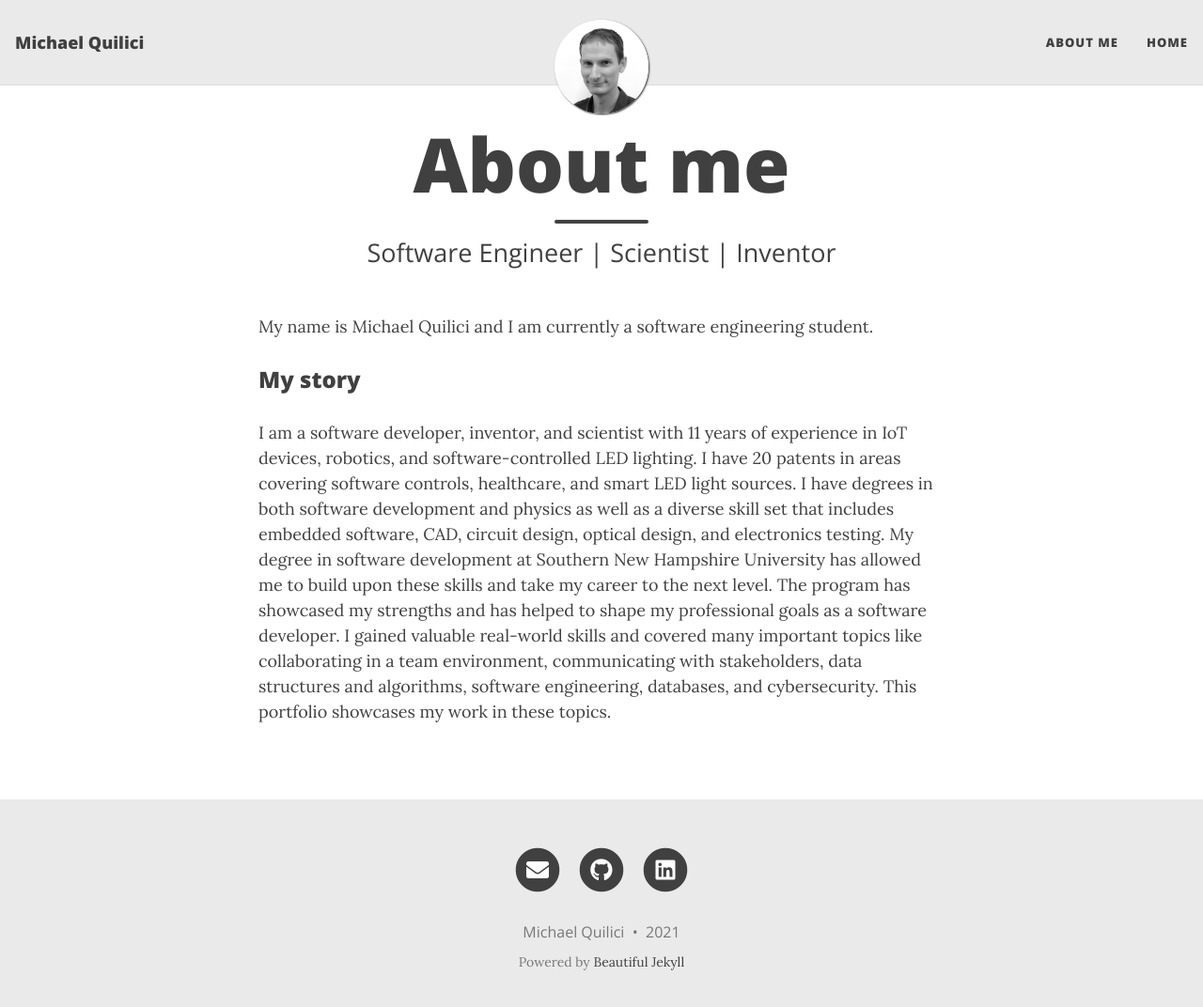
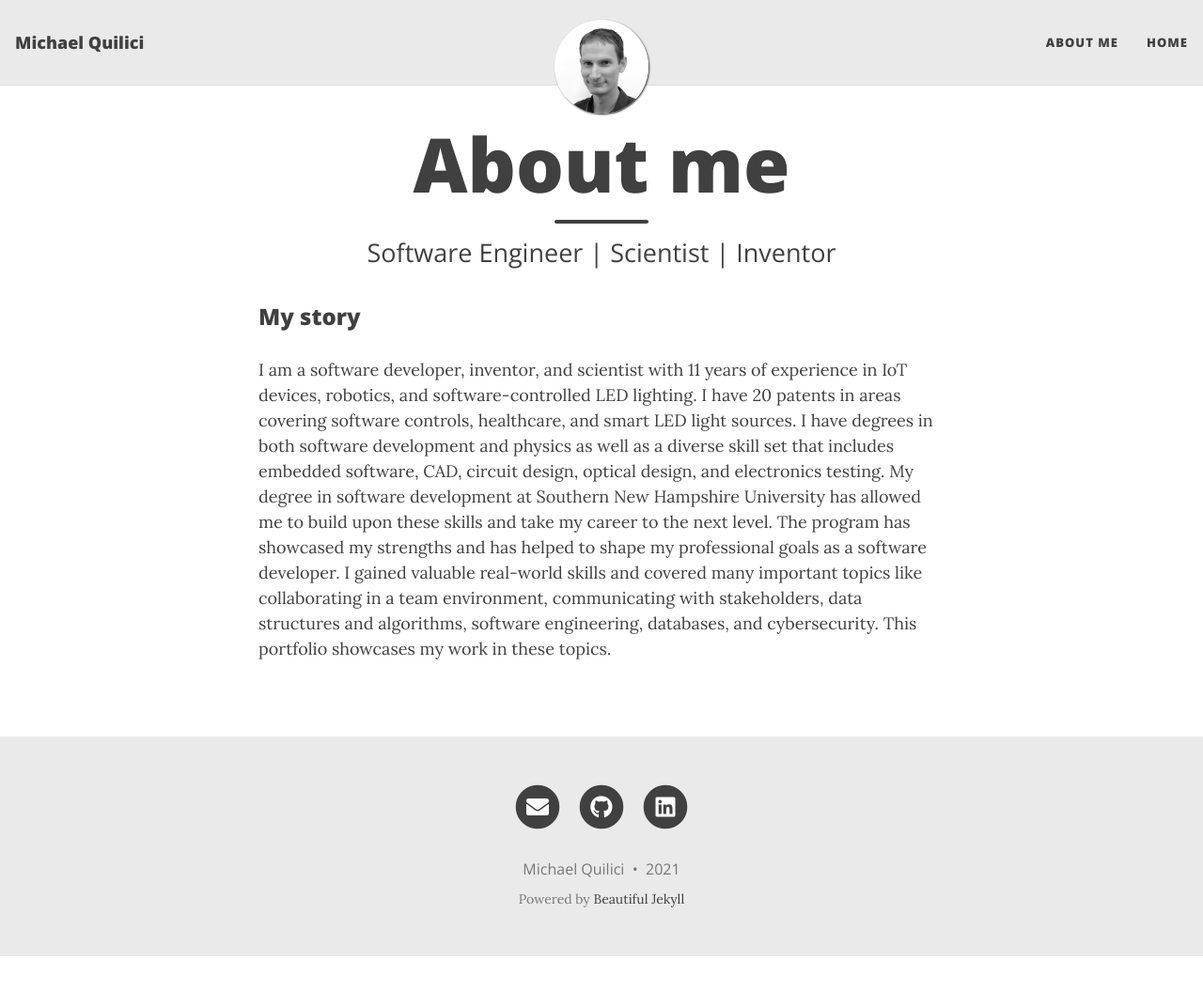
Before and after one commit to mquilici/mquilici.github.io, a Jekyll site: the page built from aboutme.md, in a window 1280 px wide and 1085 px high. Shown: the top 1072 px of the window at 94% size. Built offline with Jekyll 4.4.1, drawn with Linux system fonts in a browser that asks for light colours; nearby versions of some CDN libraries.

Commit message:
Update aboutme.md

```diff
--- a/aboutme.md
+++ b/aboutme.md
@@ -4,8 +4,6 @@ title: About me
 subtitle: Software Engineer | Scientist | Inventor
 ---
 
-My name is Michael Quilici and I am currently a software engineering student.
-
 ### My story
 
 I am a software developer, inventor, and scientist with 11 years of experience in IoT devices, robotics, and software-controlled LED lighting. I have 20 patents in areas covering software controls, healthcare, and smart LED light sources. I have degrees in both software development and physics as well as a diverse skill set that includes embedded software, CAD, circuit design, optical design, and electronics testing. My degree in software development at Southern New Hampshire University has allowed me to build upon these skills and take my career to the next level. The program has showcased my strengths and has helped to shape my professional goals as a software developer. I gained valuable real-world skills and covered many important topics like collaborating in a team environment, communicating with stakeholders, data structures and algorithms, software engineering, databases, and cybersecurity. This portfolio showcases my work in these topics.
```
